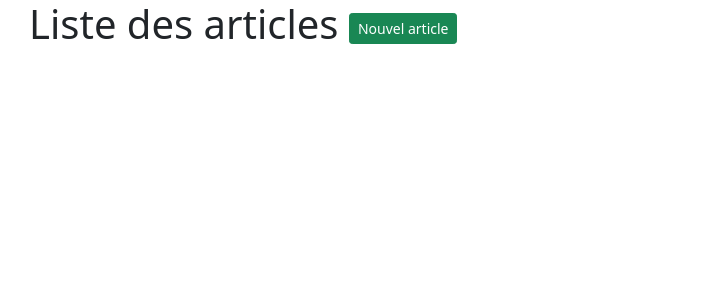
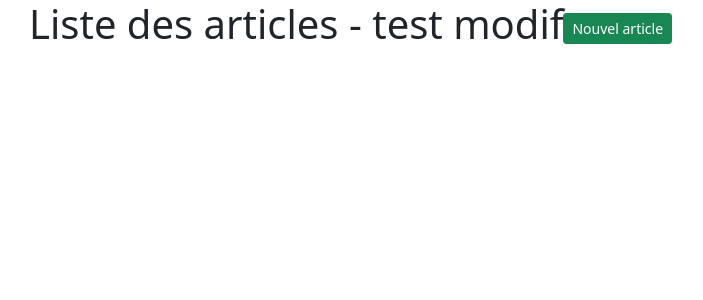
Before and after one commit to JeremyDallain/bonnes-pratiques, a Symfony app: template templates/article/index.html.twig in a window 1280 px wide. Shown: the top 300 px of the page, without its empty margins (53-756 px from the left). Run offline with Twig, Linux system fonts and the light colour scheme; the template is opened without the code that fills it, so the values that code supplies are empty; some libraries are stand-ins or nearby versions.

Commit message:
test de modifs

```diff
--- a/templates/article/index.html.twig
+++ b/templates/article/index.html.twig
@@ -1,9 +1,9 @@
 {% extends 'base.html.twig' %}
 
-{% block title %}Liste des articles -{% endblock %}
+{% block title %}Liste des articles{% endblock %}
 
 {% block body %}
-    <h1>Liste des articles <a class="btn btn-sm btn-success" href="{{ path('article_create') }}">Nouvel article</a></h1>
+    <h1>Liste des articles - test modif<a class="btn btn-sm btn-success" href="{{ path('article_create') }}">Nouvel article</a></h1>
 
     {% for article in articles %}
         <div class="border m-2 p-2">
```
